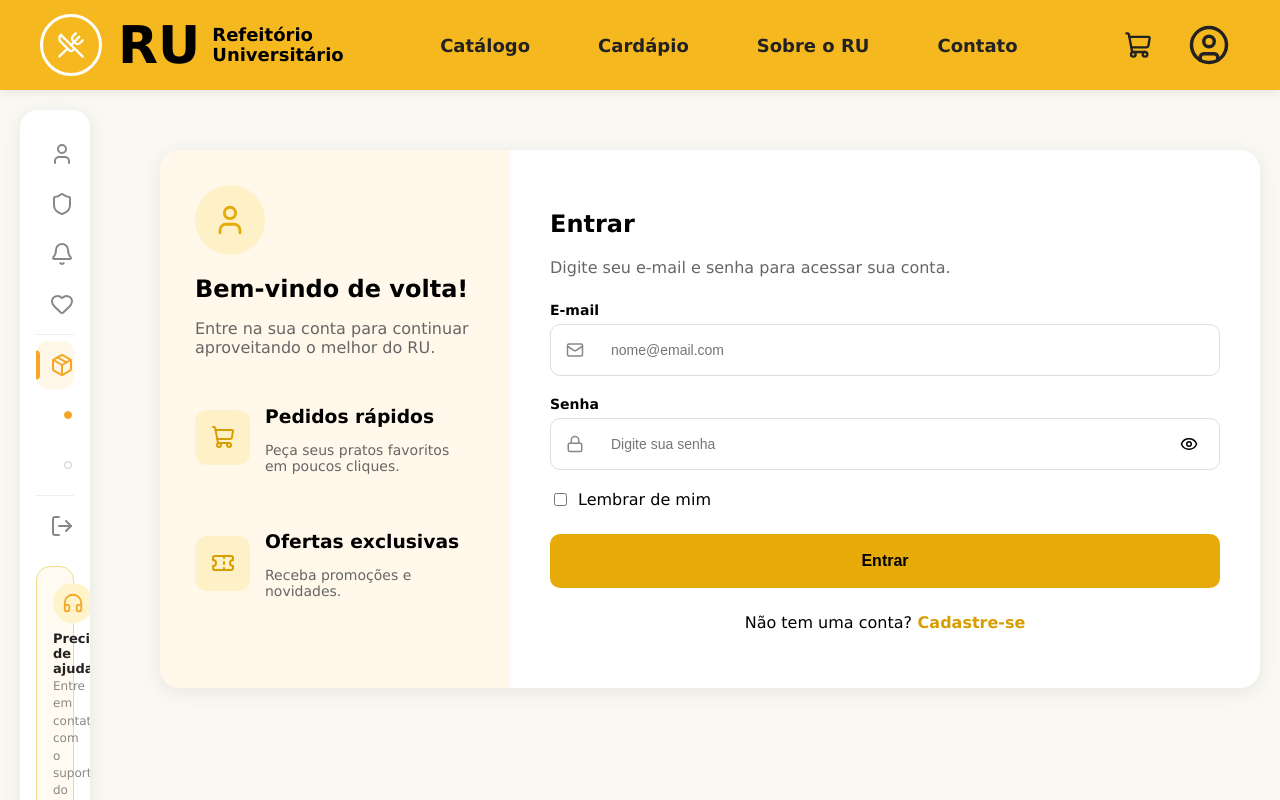
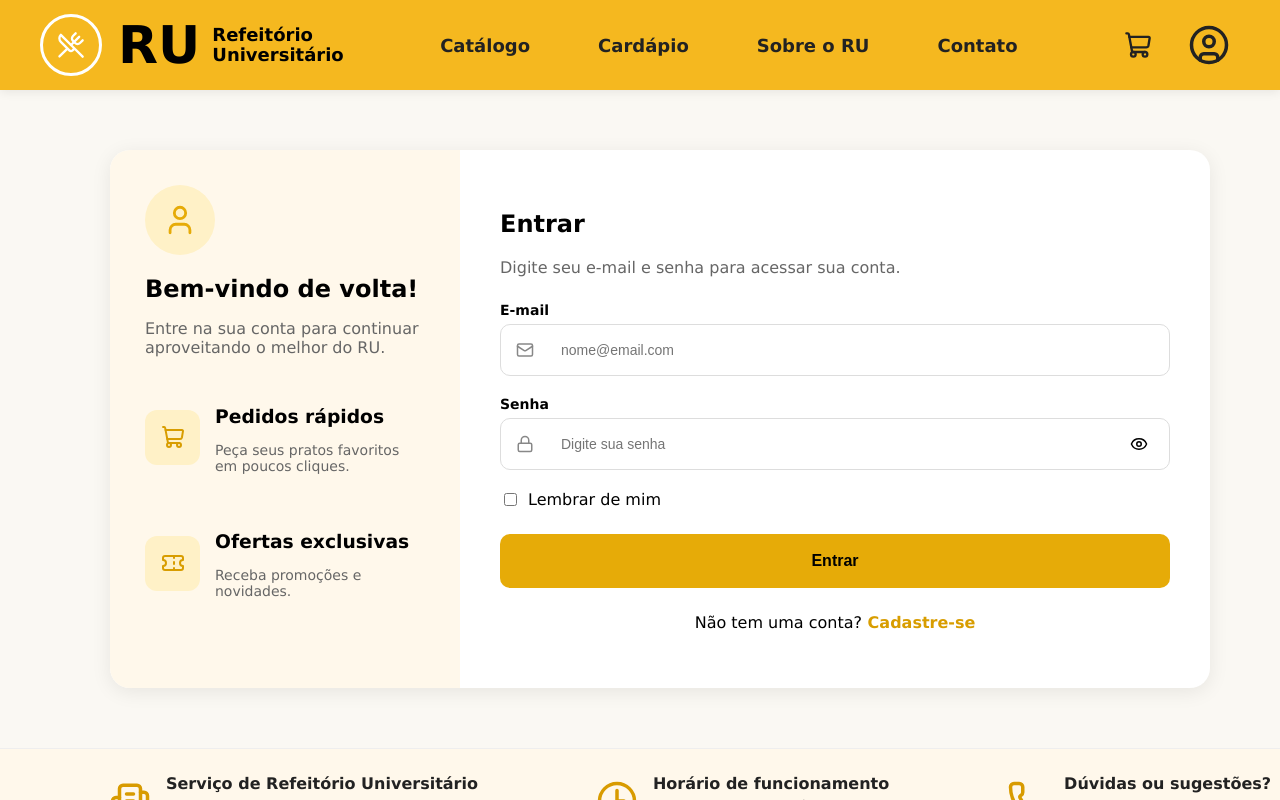
Before and after one commit to Higor-Vassoler/AUTO-RU, a React (Vite) app in the folder front-end/: page /login in a window 1280 px wide. Shown: the top 800 px of the page. Built offline with nearby package versions, Linux system fonts and the light colour scheme.

Commit message:
Fix: Removo a sidebar de login e cadastro

```diff
--- a/front-end/src/pages/cadastro/cadastro.jsx
+++ b/front-end/src/pages/cadastro/cadastro.jsx
@@ -93,7 +93,7 @@ export default function Cadastro() {
   };
 
   return (
-    <Layout>
+    <Layout showSidebar={false}>
 
       <div className="cadastro-container">
 
--- a/front-end/src/pages/login/index.jsx
+++ b/front-end/src/pages/login/index.jsx
@@ -44,7 +44,7 @@ export default function Login() {
   };
 
   return (
-    <Layout>
+    <Layout showSidebar={false}>
 
       <div className="login-container">
 
```
